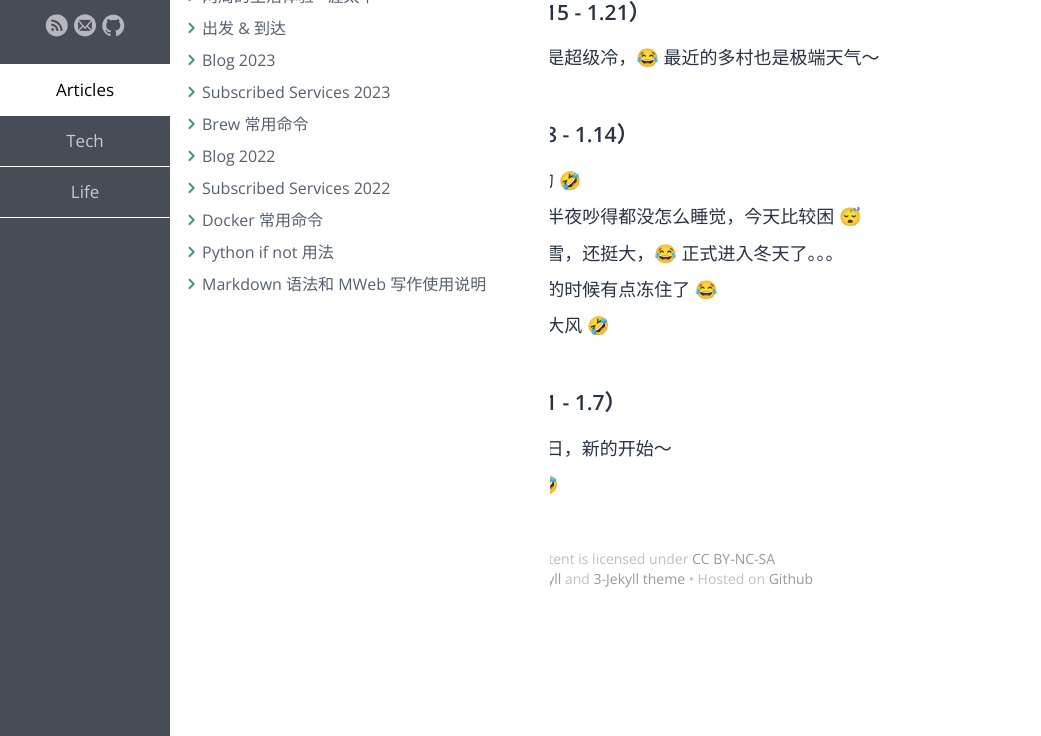
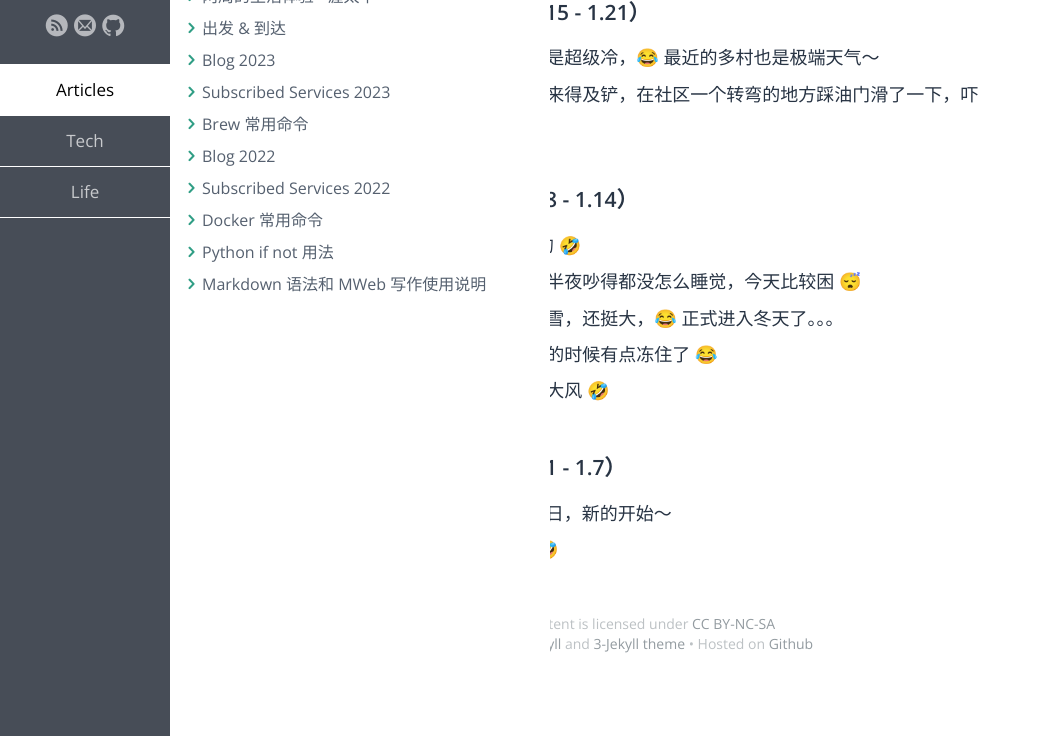
Before and after one commit to samxupeiran/samxupeiran.github.io, a Jekyll site: the page built from _posts/life/2024-01-02-my-blog.md, in a window 1280 px wide, cut to the strip 164-900 px from the top of the page. Shown: the whole strip, without its empty margins (0-1041 px from the left). Built offline with Jekyll 4.4.1, drawn with Linux system fonts in a browser that asks for light colours; some web fonts are replaced.

Commit message:
feat: add weekly blog 1.16

```diff
--- a/_posts/life/2024-01-02-my-blog.md
+++ b/_posts/life/2024-01-02-my-blog.md
@@ -8,6 +8,7 @@ tags: Blog
 
 - ### 2024 年 1 月 第 3 周（1.15 - 1.21）
      - 1.15 大降温，虽然天气但是超级冷，😂 最近的多村也是极端天气～
+     - 1.16 早晨下雪，路面还没来得及铲，在社区一个转弯的地方踩油门滑了一下，吓我一跳 😂
 
 - ### 2024 年 1 月 第 2 周（1.8 - 1.14）
      - 1.8 周一，还是比较忙碌的 🤣
```
